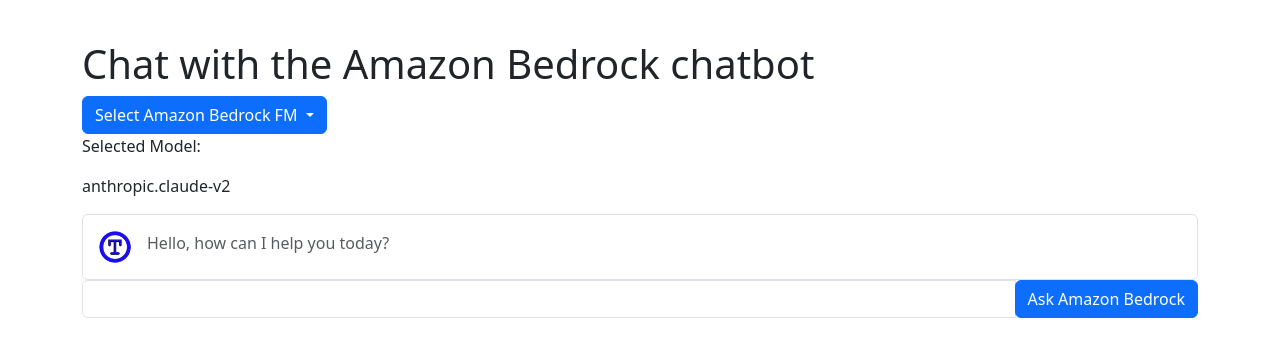
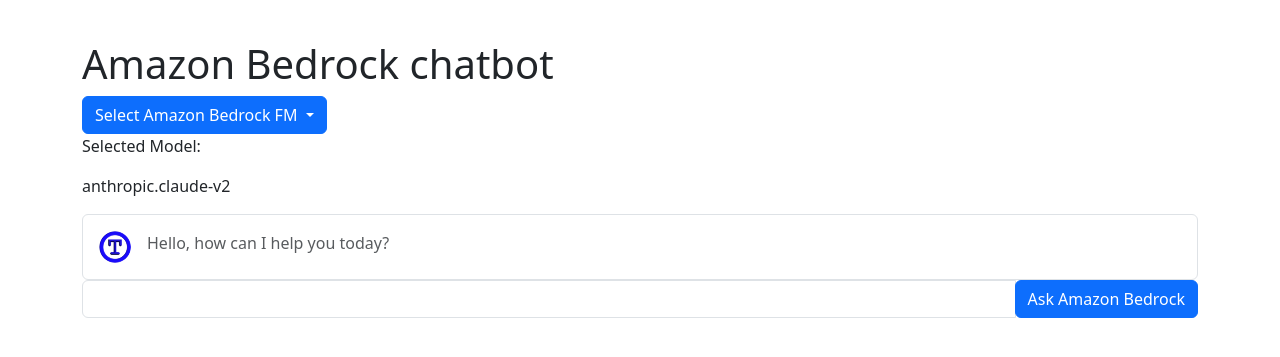
Before and after one commit to SDGProjects/aws-genai-bedrock-project, a Flask app: page / in a window 1280 px wide. Shown: the part 56-413 px from the top of the page. Run offline with Flask 2, Linux system fonts and the light colour scheme; data that the repository does not hold is empty.

Commit message:
docs: update image

```diff
--- a/aws_bedrock_flask_chatbot/templates/index.html
+++ b/aws_bedrock_flask_chatbot/templates/index.html
@@ -39,7 +39,7 @@
       <div class="container">
         <br>
         <br>
-        <h1 class="mt-5">Chat with the Amazon Bedrock chatbot</h1>
+        <h1 class="mt-5">Amazon Bedrock chatbot</h1>
 
         <!-- Dropdown buttons that let a user select the Amazon bedrock FM -->
         <div class="btn-group">
```
Also changed, not shown: README.md, images/amazon-bedrock-flask-chatbot.png.
